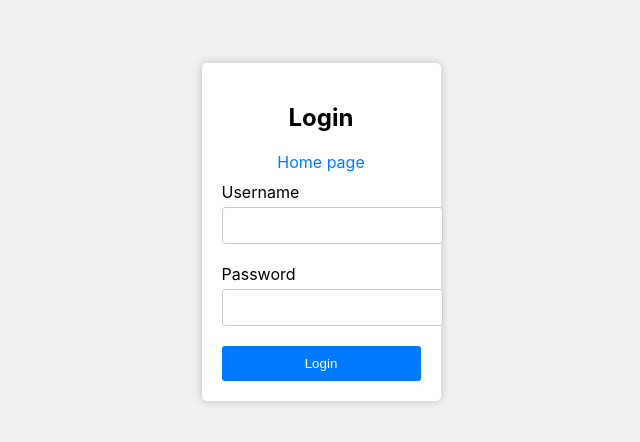
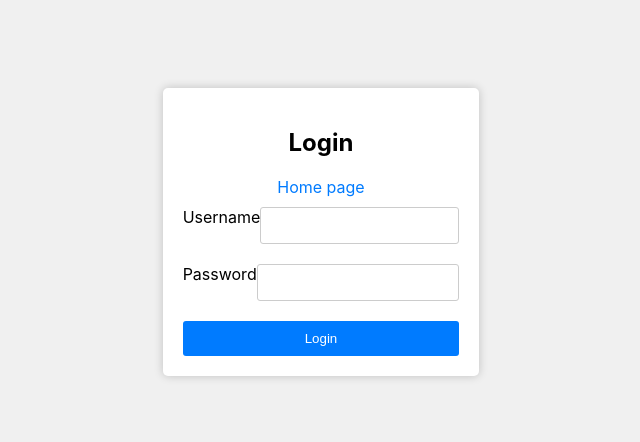
Before and after one commit to SmoczaSkala/CMS, a React (Create React App) app: page /Login in a window 1280 px wide. Shown: the part 158-600 px from the top of the page, without its empty margins (319-959 px from the left). Built offline with nearby package versions, Linux system fonts and the light colour scheme.

Commit message:
scss login

```diff
--- a/src/components/loginForm/loginForm.scss
+++ b/src/components/loginForm/loginForm.scss
@@ -24,6 +24,9 @@
 
   .form-group {
     margin-bottom: 20px;
+    text-align: center;
+    justify-content: center;
+    display: flex;
   }
 
   .form-control {
```
